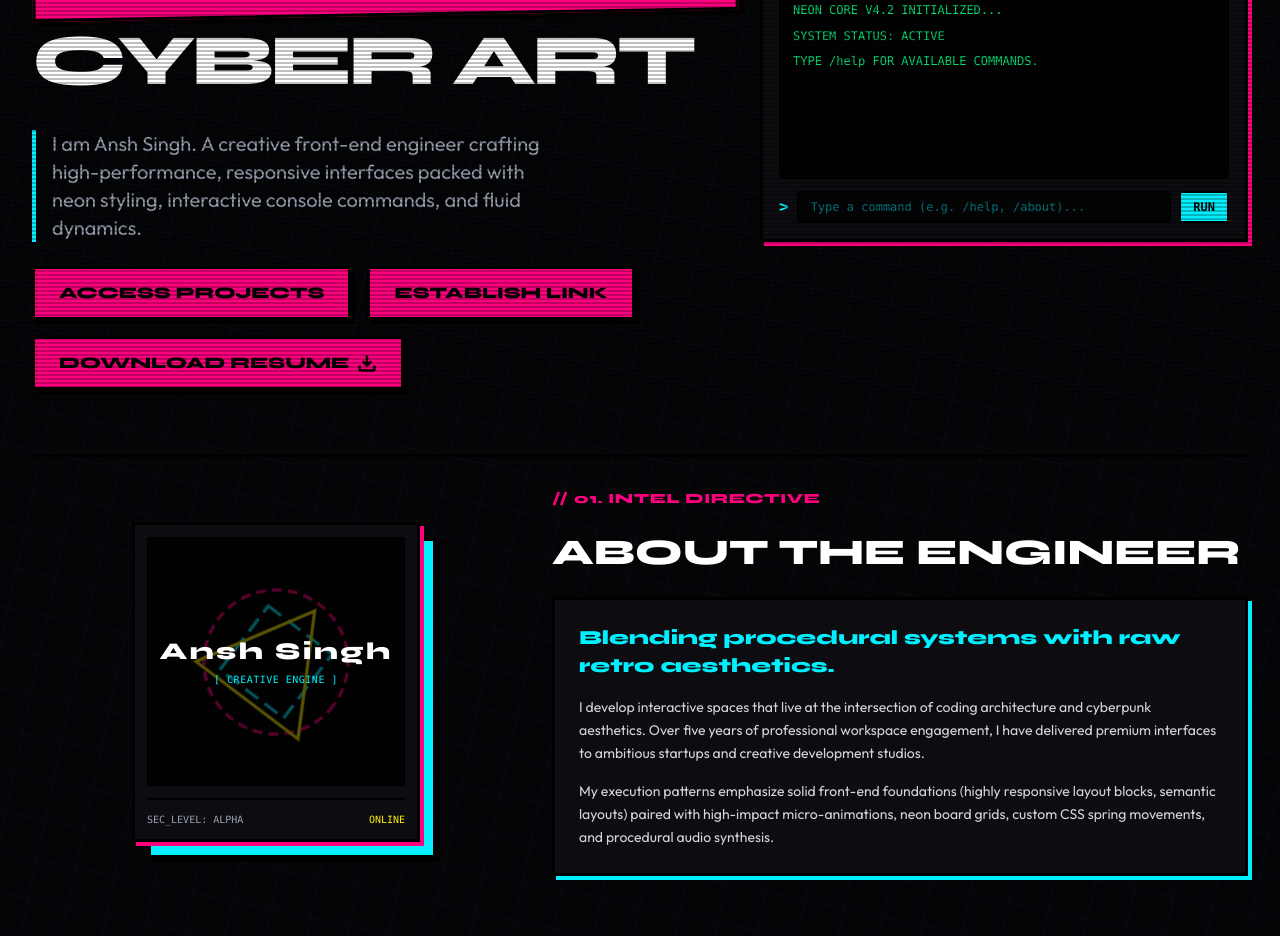
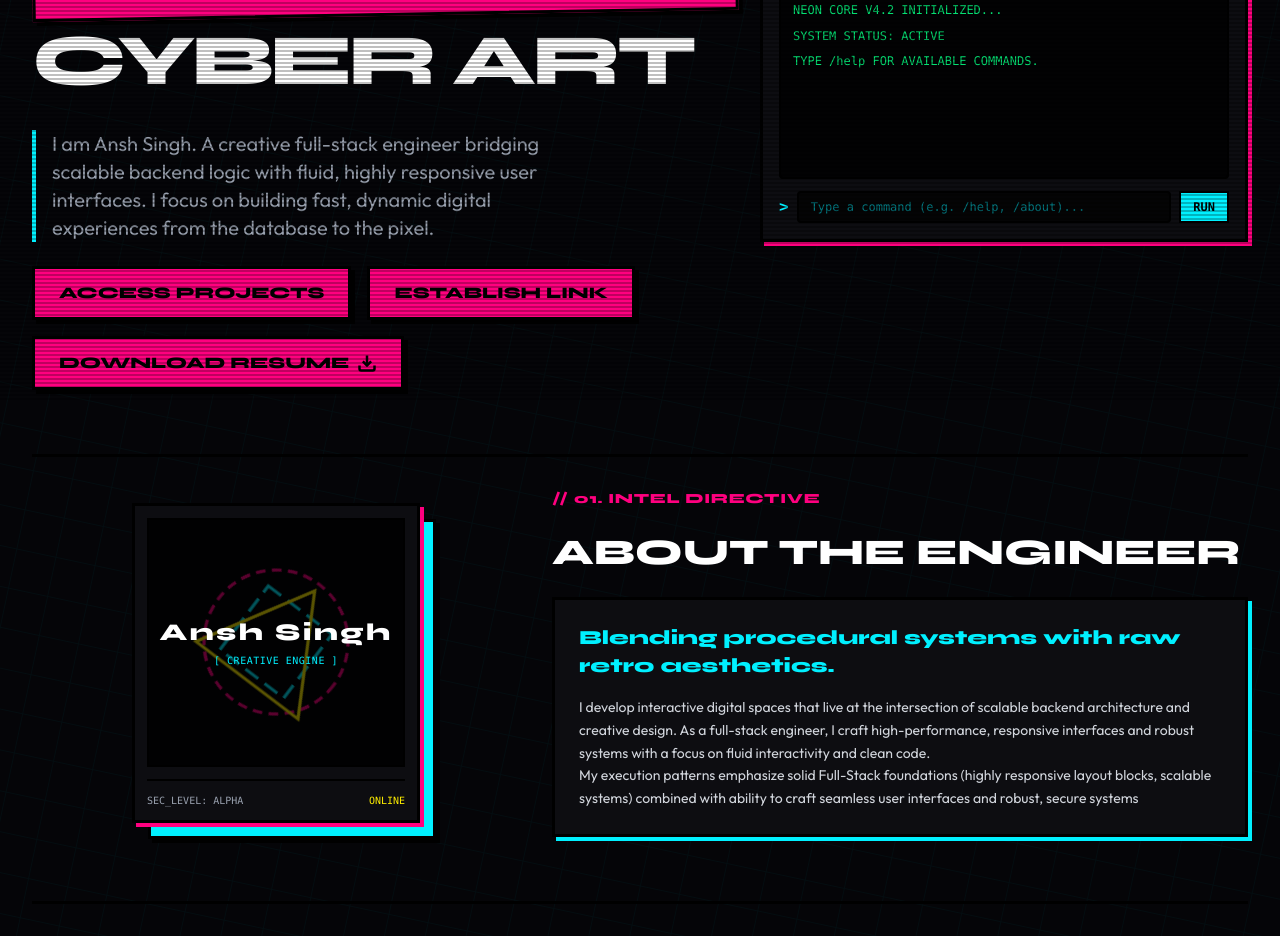
Before and after one commit to Anshsing/portfolio, a React (Vite) app: page / in a window 1280 px wide. Shown: the part 400-1336 px from the top of the page. Built offline with nearby package versions, Linux system fonts and the light colour scheme.

Commit message:
changed about

```diff
--- a/src/App.jsx
+++ b/src/App.jsx
@@ -394,7 +394,7 @@ export default function App() {
               CYBER ART
             </h1>
             <p className="text-gray-400 text-lg md:text-xl max-w-lg border-l-4 border-cyber-blue pl-4">
-              I am Ansh Singh. A creative front-end engineer crafting high-performance, responsive interfaces packed with neon styling, interactive console commands, and fluid dynamics.
+              I am Ansh Singh. A creative full-stack engineer bridging scalable backend logic with fluid, highly responsive user interfaces. I focus on building fast, dynamic digital experiences from the database to the pixel.
             </p>
             <div className="flex flex-wrap gap-4">
               <button
@@ -508,10 +508,9 @@ export default function App() {
                 Blending procedural systems with raw retro aesthetics.
               </h3>
               <p className="text-gray-300 leading-relaxed text-sm">
-                I develop interactive spaces that live at the intersection of coding architecture and cyberpunk aesthetics. Over five years of professional workspace engagement, I have delivered premium interfaces to ambitious startups and creative development studios.
-              </p>
-              <p className="text-gray-300 leading-relaxed text-sm">
-                My execution patterns emphasize solid front-end foundations (highly responsive layout blocks, semantic layouts) paired with high-impact micro-animations, neon board grids, custom CSS spring movements, and procedural audio synthesis.
+                I develop interactive digital spaces that live at the intersection of scalable backend architecture and creative design. As a full-stack engineer, I craft high-performance, responsive interfaces and robust systems with a focus on fluid interactivity and clean code.
+                <p className="text-gray-300 leading-relaxed text-sm">
+                  My execution patterns emphasize solid Full-Stack foundations (highly responsive layout blocks, scalable systems) combined with ability to craft seamless user interfaces and robust, secure systems</p>
               </p>
             </div>
           </div>
```
